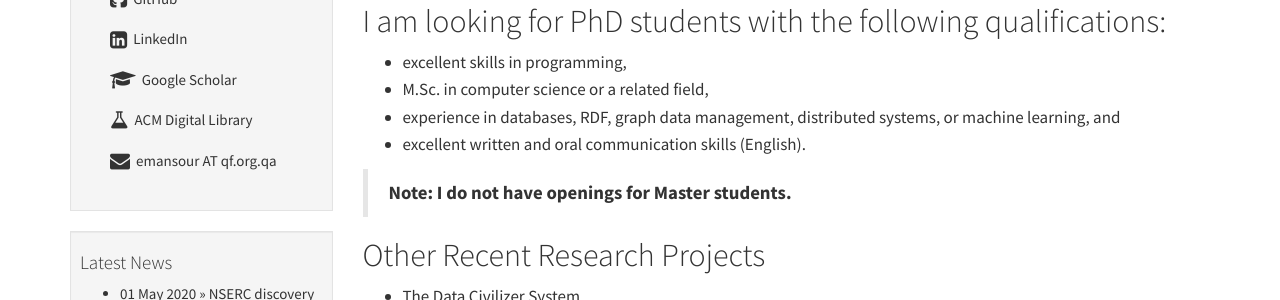
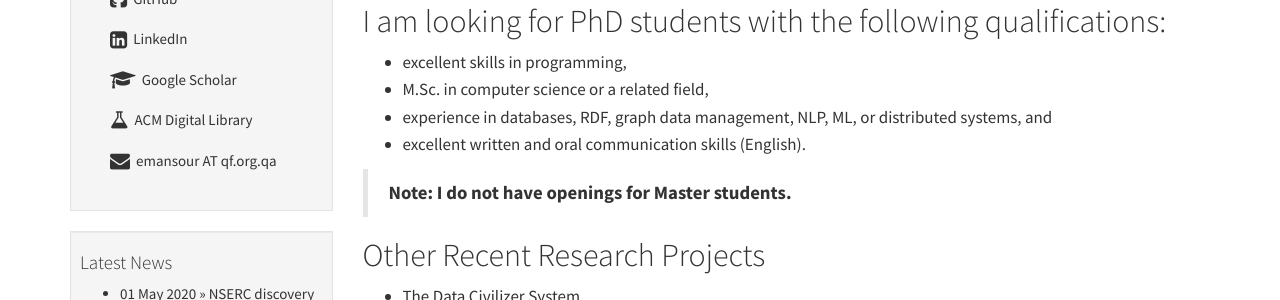
Before and after one commit to mansoure/mansoure.github.io, a Jekyll site: the page built from index.md, in a window 1280 px wide and 1355 px high. Shown: the part 419-719 px from the top of the window. Built offline with Jekyll 4.4.1, drawn with Linux system fonts in a browser that asks for light colours; comment, search, counter and statistics services are not loaded.

Commit message:
Update index.md

```diff
--- a/index.md
+++ b/index.md
@@ -16,7 +16,7 @@ I am an assistant professor in the Department of Computer-Science and Software E
 ## I am looking for PhD students with the following qualifications:
 - excellent skills in programming,
 - M.Sc. in computer science or a related field,
-- experience in databases, RDF, graph data management, distributed systems, or machine learning, and
+- experience in databases, RDF, graph data management, NLP, ML, or distributed systems, and
 - excellent written and oral communication skills (English).
 
 > **Note: I do not have openings for Master students.**
```
